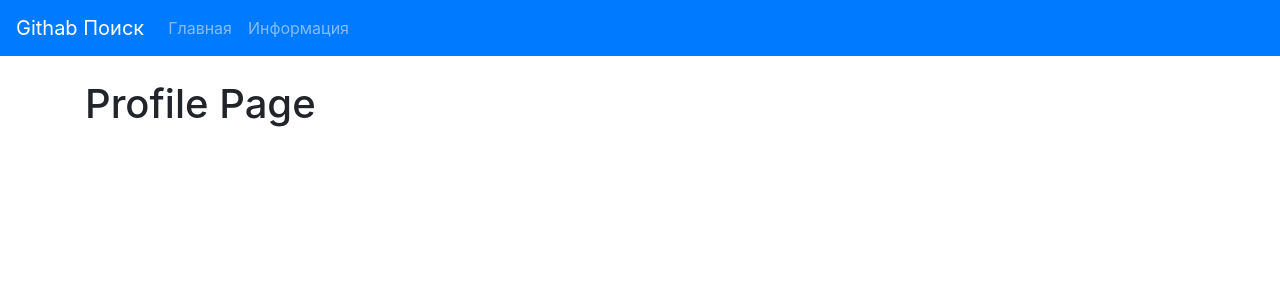
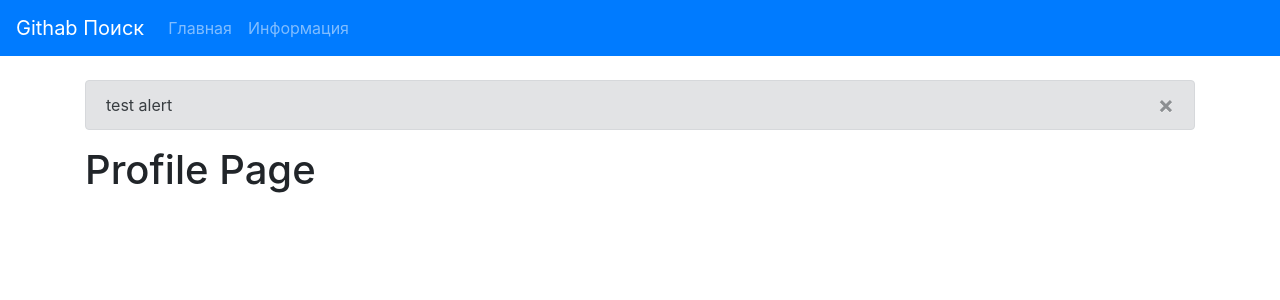
Before and after one commit to Alibek-tse/react-project, a React (Create React App) app: page /profile/1 in a window 1280 px wide. Shown: the top 300 px of the page. Built offline with nearby package versions, Linux system fonts and the light colour scheme.

Commit message:
create context

```diff
--- a/src/App.js
+++ b/src/App.js
@@ -4,12 +4,18 @@
 import { Home } from "./pages/Home";
 import { About } from "./pages/About";
 import { Profile } from "./pages/Profile";
+import { Alert } from "./components/Alert";
+import { AlertState } from "./context/alert/alertState";
 
 function App() {
   return (
+    <AlertState>
     <BrowserRouter>
       <Navbar></Navbar>
       <div className="container pt-4">
+        <Alert alert={{
+          text: 'test alert'
+        }}></Alert>
         <Switch>
           <Route path="/" exact component={Home}></Route>
           <Route path="/about" component={About}></Route>
@@ -17,6 +23,7 @@
         </Switch>
       </div>
     </BrowserRouter>
+    </AlertState>
   );
 }
 
--- /dev/null
+++ b/src/components/Alert.js
@@ -0,0 +1,15 @@
+import React from "react";
+
+export const Alert = ({alert}) => {
+  return (
+    <div
+      className={`alert alert-${alert.type || "secondary"} alert-dismissible`}
+      role="alert"
+    >
+      {alert.text}
+      <button type="button" className="close" aria-label="Close">
+        <span aria-hidden="true">&times;</span>
+      </button>
+    </div>
+  );
+};
--- /dev/null
+++ b/src/context/alert/alertContext.js
@@ -0,0 +1,3 @@
+import { createContext } from "react";
+
+export const AlertContext = createContext();
--- /dev/null
+++ b/src/context/alert/alertState.js
@@ -0,0 +1,10 @@
+import React from "react";
+import { AlertContext } from "./alertContext";
+
+export const AlertState = ({ children }) => {
+  return (
+  <AlertContext.Provider>
+    {children}
+  </AlertContext.Provider>
+  )
+};
```
Also changed, not shown: 1 other file (tests, documents, lock files or other folders).
